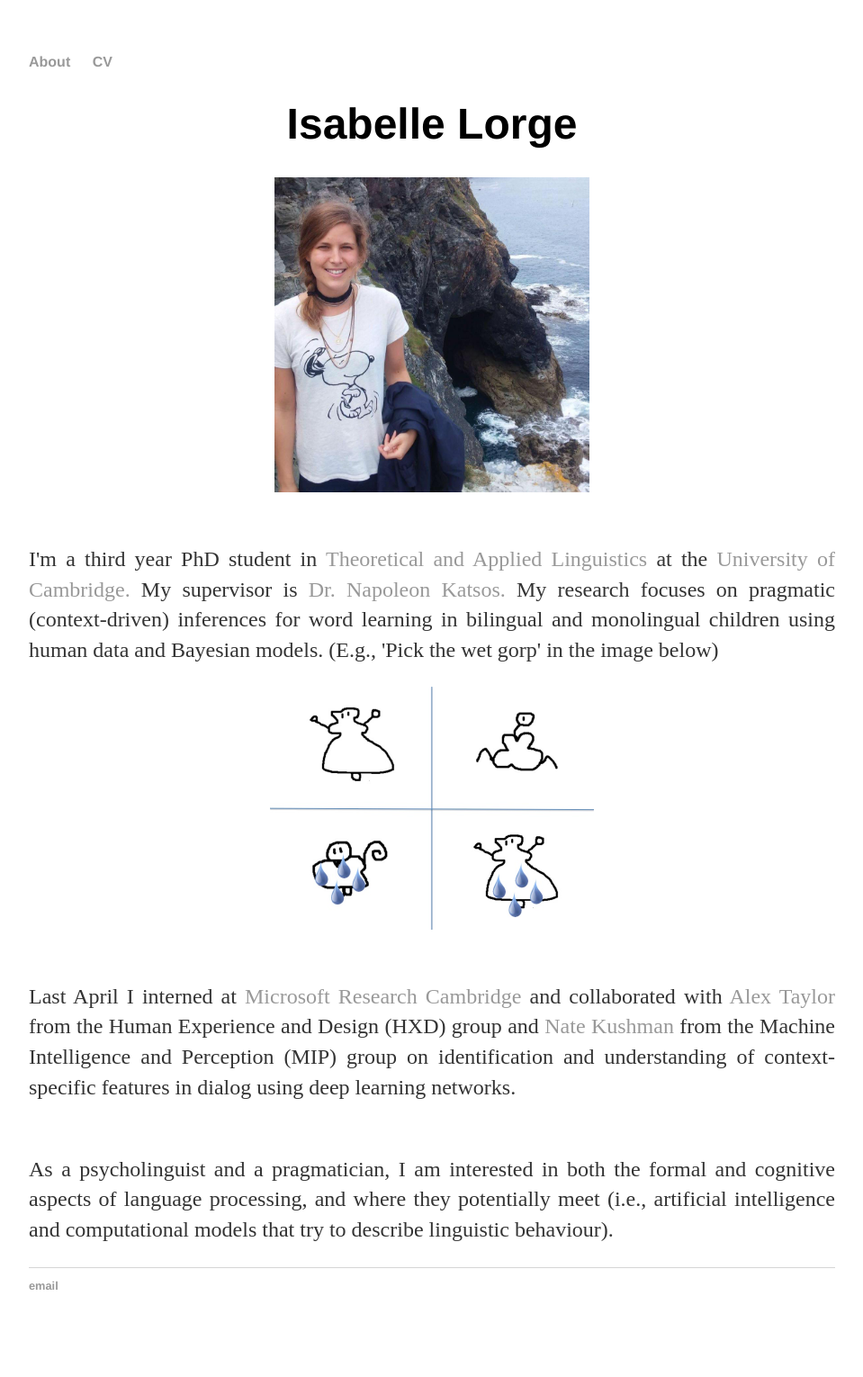
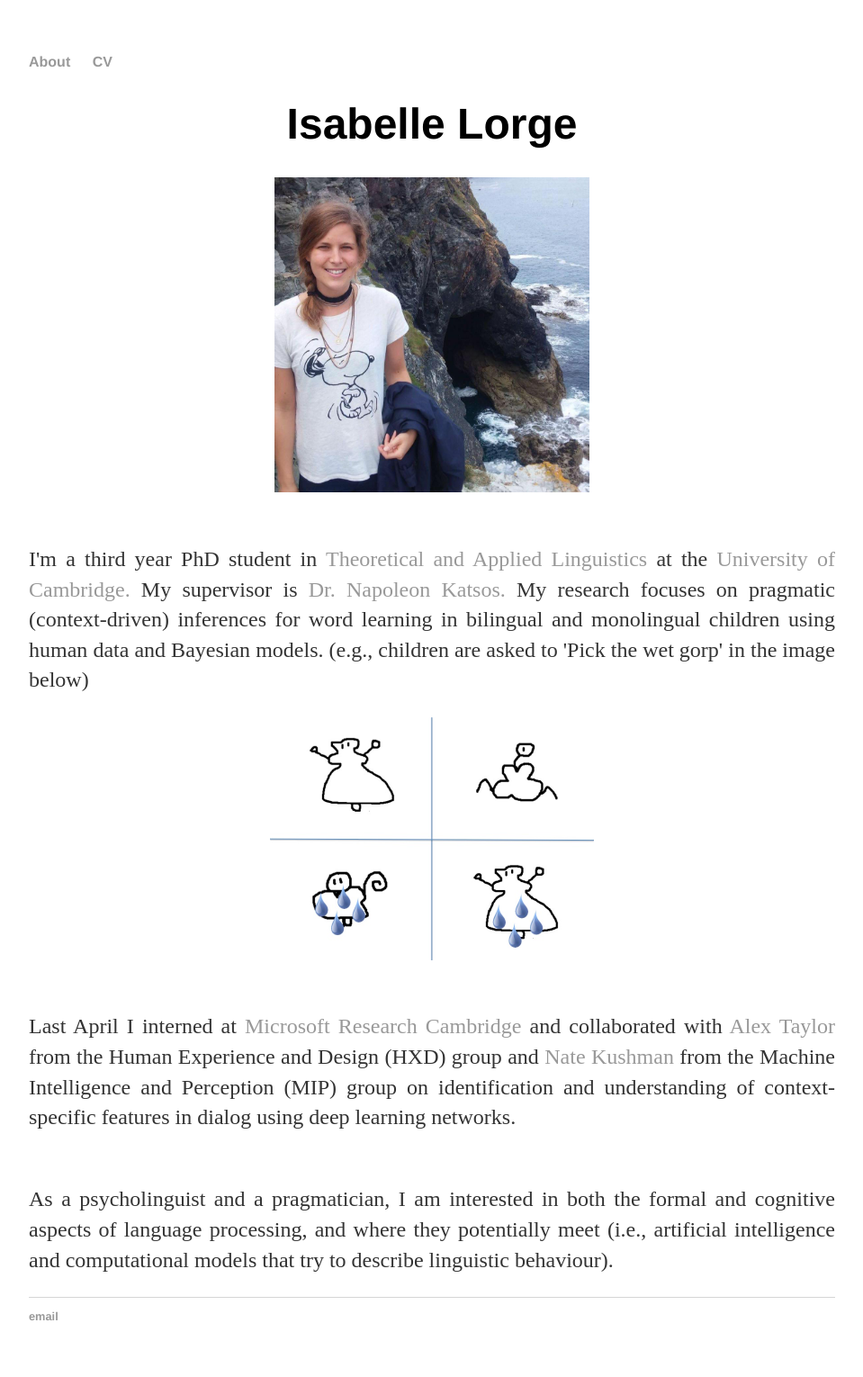
Before and after one commit to isabellelorge/isabellelorge.github.io, a Jekyll site: the page built from index.html, in a window 1280 px wide. Shown: the whole page at 90% size, without its empty margins (160-1119 px from the left). Built offline with Jekyll 4.4.1, drawn with Linux system fonts in a browser that asks for light colours; before the commit the page ends 1496 px from its top, so only the background shows below that.

Commit message:
Update index.html

```diff
--- a/index.html
+++ b/index.html
@@ -6,7 +6,7 @@
 	<center> <h1>Isabelle Lorge </h1> </center>
 	<img src="pic.jpg" alt="me", width="350", height="350" class="center">
 	<p><br>I'm a third year PhD student in <a href= "https://www.mml.cam.ac.uk/staff-theoretical-applied-linguistics"> Theoretical and Applied Linguistics </a> at the <a href= "https://www.cam.ac.uk/"> University of Cambridge.</a> My supervisor is
-		<a href= "https://www.mml.cam.ac.uk/dr-napoleon-katsos"> Dr. Napoleon Katsos. </a> My research focuses on pragmatic (context-driven) inferences for word learning in bilingual and monolingual children using human data and Bayesian models. (E.g., 'Pick the wet gorp' in the image below) <br> </p>
+		<a href= "https://www.mml.cam.ac.uk/dr-napoleon-katsos"> Dr. Napoleon Katsos. </a> My research focuses on pragmatic (context-driven) inferences for word learning in bilingual and monolingual children using human data and Bayesian models. (e.g., children are asked to 'Pick the wet gorp' in the image below) <br> </p>
 	<img src="Slide02.jpg" alt="slide02", width="360", height="270" class="center">
 	<p> <br>Last April I interned at <a href="https://www.microsoft.com/en-us/research/lab/microsoft-research-cambridge/"> Microsoft Research Cambridge </a>
 	and collaborated with <a href= "https://ast.io/"> Alex Taylor </a> from the Human Experience and Design (HXD) group and <a href="https://www.microsoft.com/en-us/research/people/nkushman/"> Nate Kushman </a> from the
```
